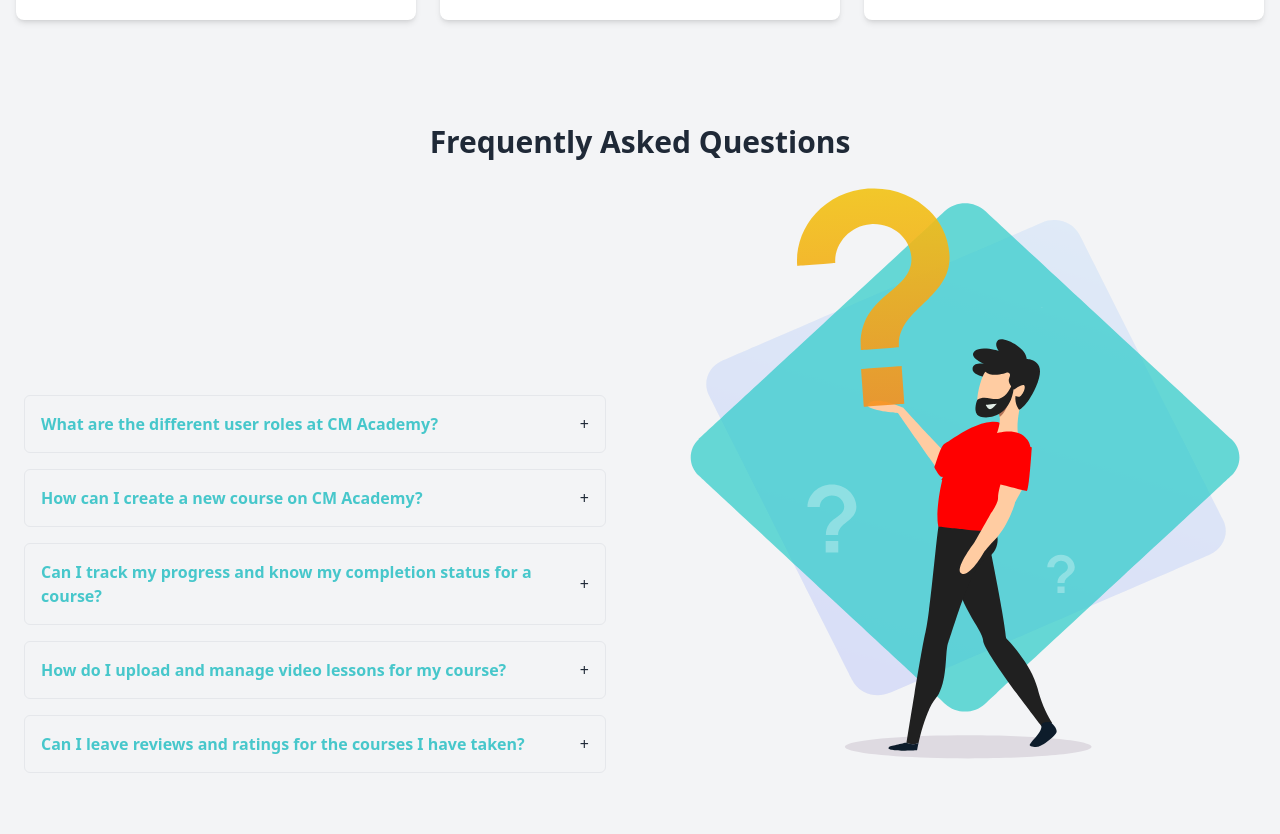
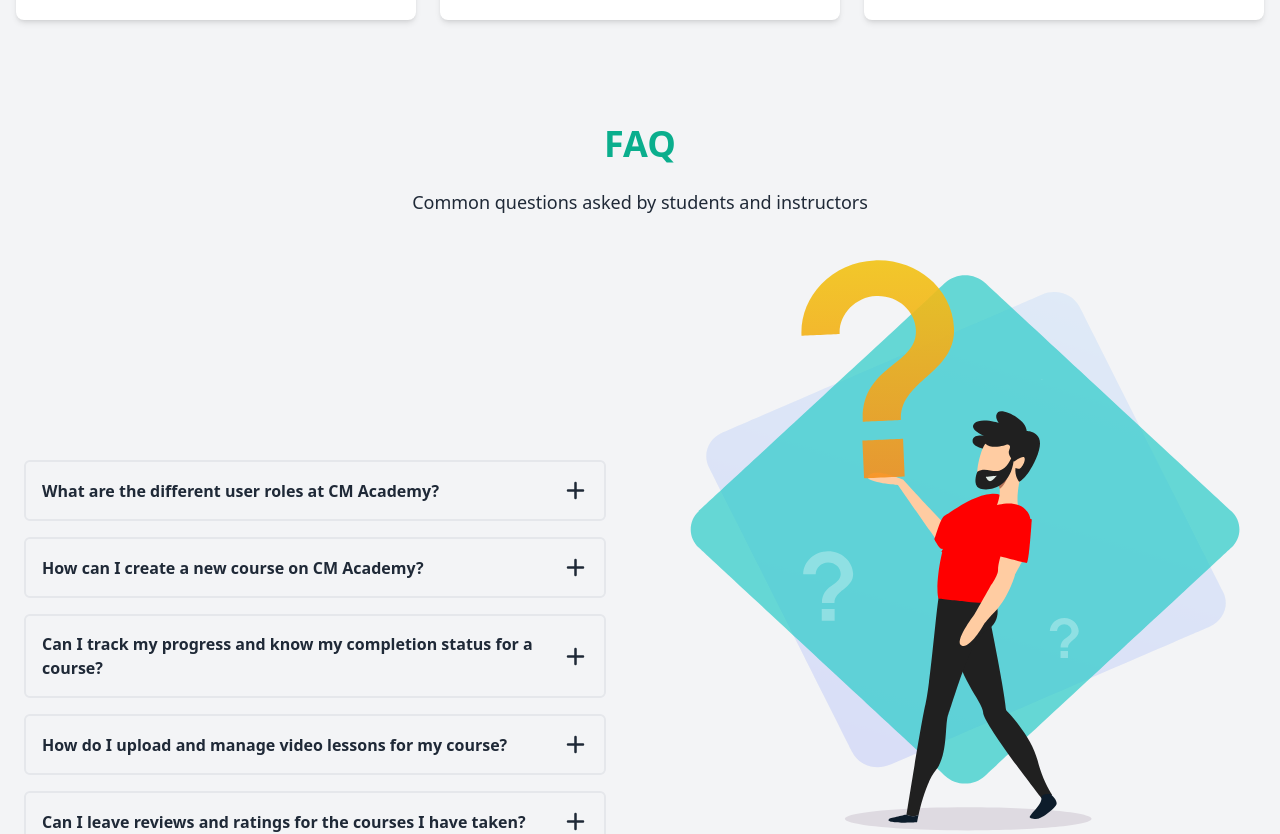
Before and after one commit to tirahman105/CM_academy_client, a React (Vite) app: page / in a window 1280 px wide. Shown: the part 2920-3754 px from the top of the page. Built offline with nearby package versions, Linux system fonts and the light colour scheme.

Commit message:
faq somthing edit by asif

```diff
--- a/src/Pages/Home/FAQ/FAQ.jsx
+++ b/src/Pages/Home/FAQ/FAQ.jsx
@@ -1,6 +1,7 @@
 import { useState } from 'react';
 import faqAnimation from "../../../assets/faqAnimation.json"
 import Lottie from "lottie-react";
+import { HiMinus, HiPlus } from 'react-icons/hi';
 
 
 const faqs = [
@@ -36,7 +37,11 @@ const FAQ = () => {
 
     return (
         <div className='bg-gray-100 py-4'>
-            <h1 className="text-3xl font-bold mb-6 text-center">Frequently Asked Questions</h1>
+            <h1 className="text-4xl font-bold mb-6 text-center text-[#0AAE8D]">FAQ</h1>
+            <p className='text-lg mb-10 text-center'>
+                Common questions asked by students and instructors
+            </p>
+
             <div className='flex flex-col md:flex-row gap-5'>
                 <div className='w-full mx-auto px-6'>
                     <div className="lg:min-h-screen flex justify-center items-center">
@@ -46,21 +51,24 @@ const FAQ = () => {
                                 {faqs.map((faq, index) => (
                                     <div
                                         key={index}
-                                        className="border p-4 rounded-md cursor-pointer hover:bg-gray-200"
+                                        className="border border-2 p-4 rounded-md cursor-pointer
+                                         hover:bg-[#d5ebf0]"
                                         onClick={() => toggleFAQ(index)}
                                     >
                                         <div className="flex justify-between items-center">
-                                            <span className="font-semibold text-[#47c7cb]">{faq.question}</span>
-                                            <span>{activeIndex === index ? '-' : '+'}</span>
+                                            <span className="font-bold">{faq.question}</span>
+                                            <span>{activeIndex === index ?
+                                                <HiMinus size={25} /> : <HiPlus size={25} />}</span>
+
                                         </div>
-                                        {activeIndex === index && <p className="mt-2">{faq.answer}</p>}
+                                        {activeIndex === index && <p className="mt-2 ">{faq.answer}</p>}
                                     </div>
                                 ))}
                             </div>
                         </div>
                     </div>
                 </div>
-                <div className='w-full h-96  mx-auto lg:px-6'>
+                <div className='w-full h-96  mx-auto lg:px-6 mb-20'>
                     <Lottie animationData={faqAnimation} loop={true} />
                 </div>
             </div>
--- a/src/Pages/Home/KeySponsor/KeySponsor.jsx
+++ b/src/Pages/Home/KeySponsor/KeySponsor.jsx
@@ -54,7 +54,7 @@ const KeySponsor = () => {
     return (
         <div className="bg-gray-100 py-4">
             <div className="container mx-auto">
-                <h2 className="text-3xl font-bold mb-6 text-center">Leading Key Sponsor Companies</h2>
+                <h2 className="text-4xl  text-[#0AAE8D] font-bold mb-10 text-center">Leading Key Sponsor Companies</h2>
                 <Marquee direction="left" speed={30}>
                     {sponsors.map((sponsor, index) => (
                         <a
```
